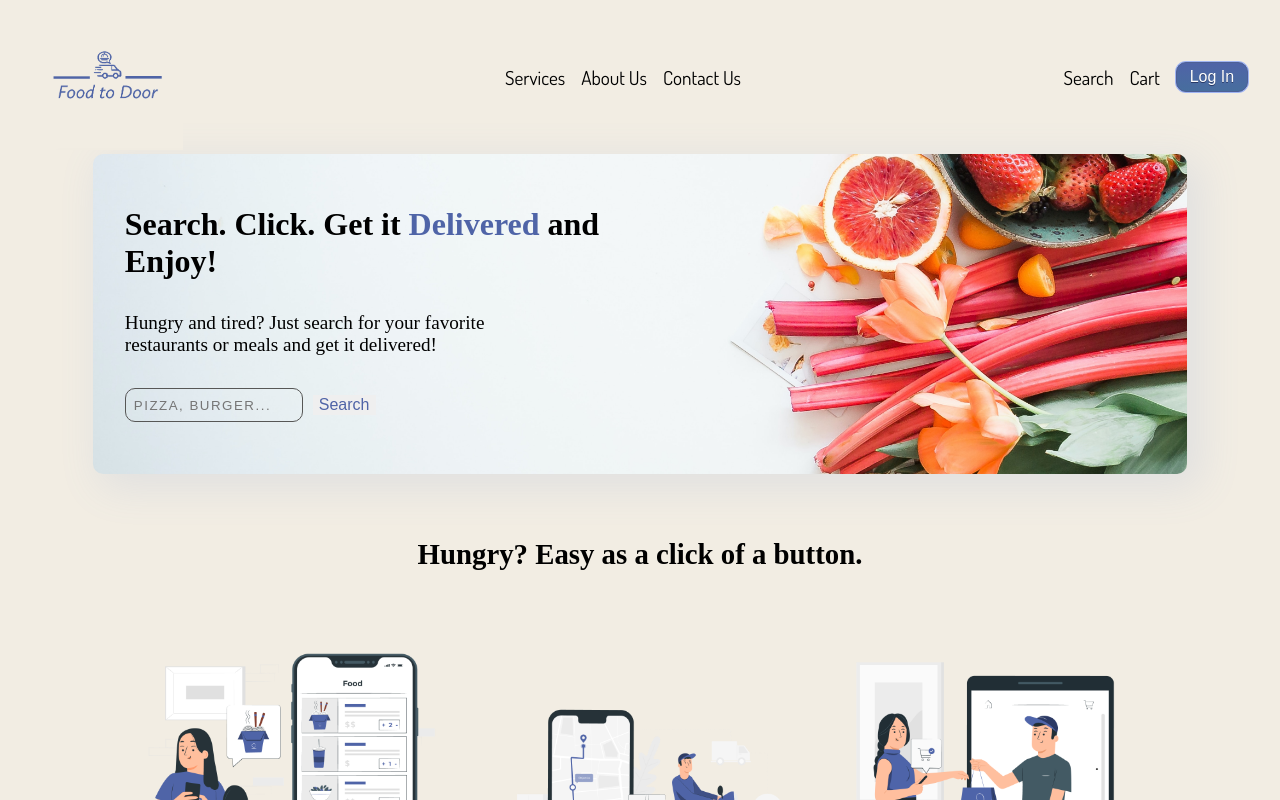
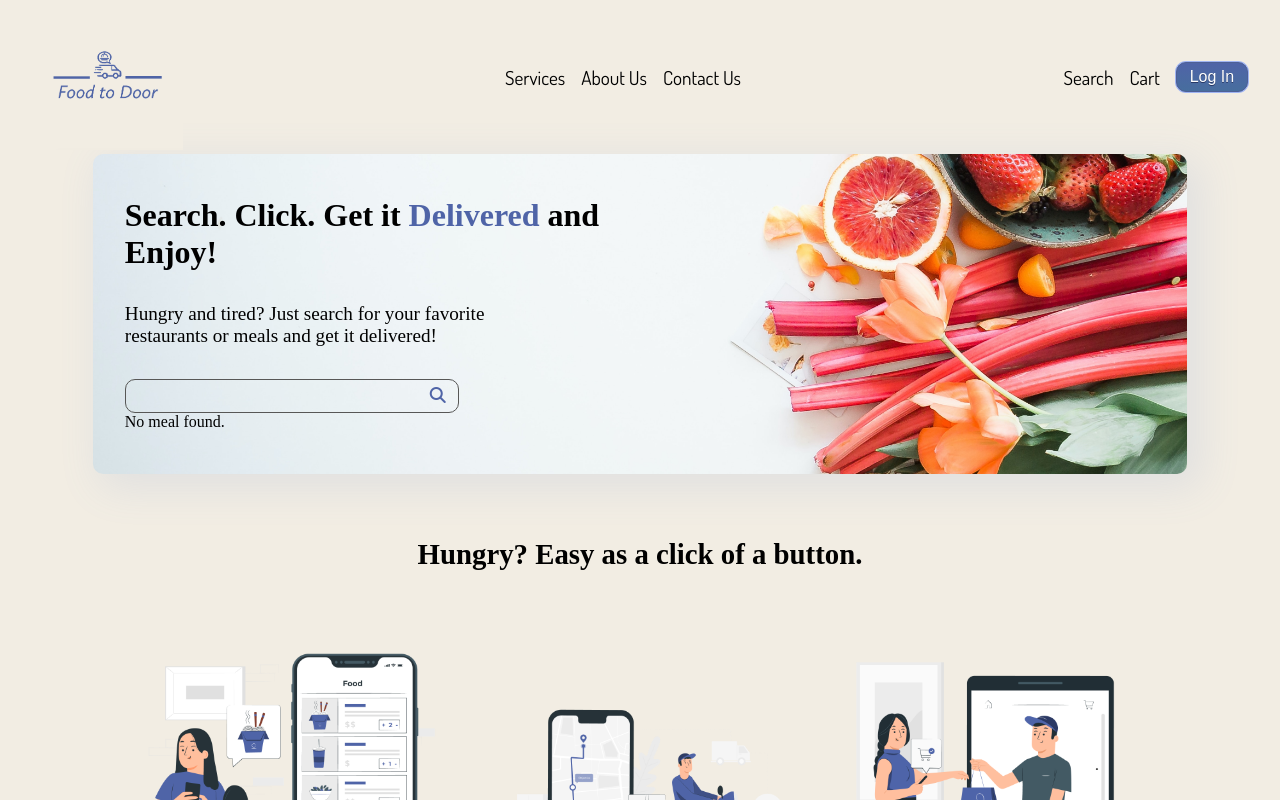
Before and after one commit to moisesg526/food-to-door, a React (Create React App) app: page / in a window 1280 px wide. Shown: the top 800 px of the page. Built offline with nearby package versions, Linux system fonts and the light colour scheme.

Commit message:
Added the mealdb api and displayed its content in the main page

```diff
--- a/package.json
+++ b/package.json
@@ -3,6 +3,7 @@
   "version": "0.1.0",
   "private": true,
   "dependencies": {
+    "@fortawesome/fontawesome-svg-core": "^6.5.1",
     "@testing-library/jest-dom": "^5.17.0",
     "@testing-library/react": "^13.4.0",
     "@testing-library/user-event": "^13.5.0",
--- a/public/index.html
+++ b/public/index.html
@@ -31,7 +31,11 @@
       href="https://fonts.googleapis.com/css2?family=Dosis:wght@400;500;600&display=swap"
       rel="stylesheet"
     />
-
+    <!-- Fontawesome -->
+    <script
+      src="https://kit.fontawesome.com/7fbee0115c.js"
+      crossorigin="anonymous"
+    ></script>
     <title>React App</title>
   </head>
   <body>
--- a/src/components/search.js
+++ b/src/components/search.js
@@ -1,25 +1,67 @@
 import "../css/search.css";
-import { useState, useEffect } from "react";
-
-let api = "https://www.themealdb.com/api/json/v1/1/search.php>s=";
+import { useState } from "react";
 
 function Search() {
-const [recipe, setRecipe] = useState()
+  const [meal, setMeal] = useState(null);
+  const [loading, setLoading] = useState(false);
+  const [searchTerm, setSearchTerm] = useState("");
 
+  const handleSearch = async () => {
+    setLoading(true);
+    try {
+      const response = await fetch(
+        `https://www.themealdb.com/api/json/v1/1/search.php?s=${searchTerm}`
+      );
+      if (!response.ok) {
+        throw new Error("Network response was not ok");
+      }
+      const data = await response.json();
+      if (data.meals && data.meals.length > 0) {
+        setMeal(data.meals[0]);
+      } else {
+        setMeal(null);
+      }
+    } catch (error) {
+      console.error("There was a problem fetching the meal:", error);
+    }
+    setLoading(false);
+  };
+
+  const handleInputChange = (event) => {
+    setSearchTerm(event.target.value);
+  };
 
   return (
-    <div className="search">
-      <form className="search-form">
-        <input
-          id="search-bar"
-          className="search-bar"
-          type="text"
-          placeholder="Pizza, Burger..."
-        />
-        <button>Search</button>
-      </form>
+    <div>
+      <div className="search-container">
+        <input type="text" value={searchTerm} onChange={handleInputChange} />
+        <button onClick={handleSearch}>
+          <i className="fa-solid fa-magnifying-glass magnifier"></i>
+        </button>
+      </div>
+      <div>
+        {loading ? (
+          <p>Loading...</p>
+        ) : meal ? (
+          <div>
+            <h2>{meal.strMeal}</h2>
+            <img src={meal.strMealThumb} alt={meal.strMeal} />
+            <h3>Ingredients:</h3>
+            <ul>
+              {Object.entries(meal)
+                .filter(
+                  ([key, value]) => key.startsWith("strIngredient") && value
+                )
+                .map(([key, value]) => (
+                  <li key={key}>{value}</li>
+                ))}
+            </ul>
+          </div>
+        ) : (
+          <p>No meal found.</p>
+        )}
+      </div>
     </div>
   );
 }
-
 export default Search;
--- a/src/css/search.css
+++ b/src/css/search.css
@@ -1,4 +1,4 @@
-form {
+.search-container {
   display: flex;
   flex-direction: row;
   background-color: transparent;
@@ -8,27 +8,31 @@ form {
   border: 1px solid;
   padding: 6px;
   font-size: 14px;
-  max-width: 30%;
+  max-width: 20rem;
+  min-width: 12rem;
+  position: relative;
 }
 
 input {
   border: none;
   flex-grow: 2;
   background-color: transparent;
+  width: 100%;
 }
 
 input:focus {
   outline: none;
 }
 
-.search-form > button {
+.search-container > button {
   border: none;
   font-size: 1rem;
   color: #4f64a7;
   cursor: pointer;
+  background-color: transparent;
 }
 
-.search-bar::placeholder {
+input::placeholder {
   text-transform: uppercase;
   letter-spacing: 1.5px;
 }
```
Also changed, not shown: 1 other file (tests, documents, lock files or other folders).
